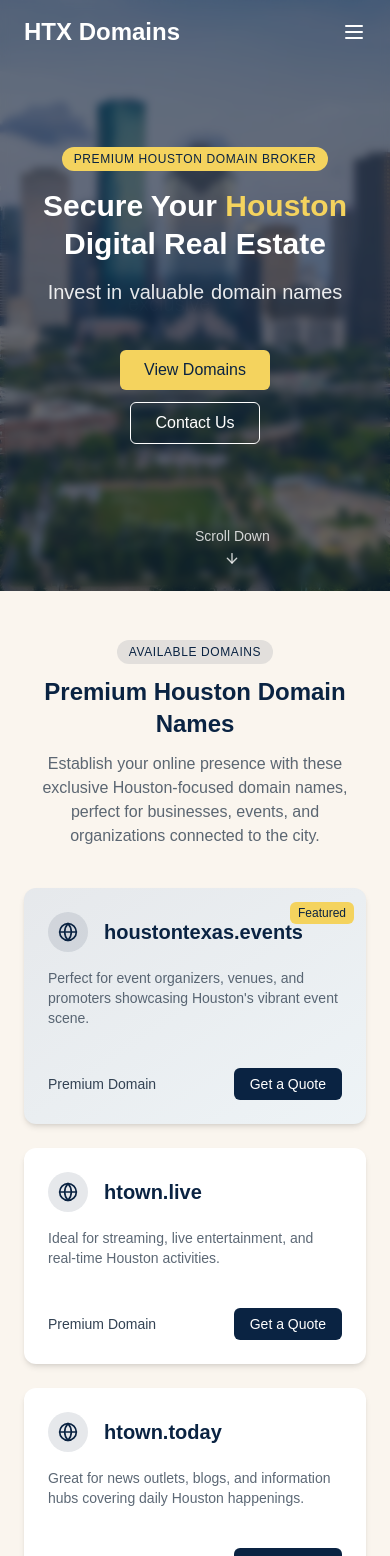
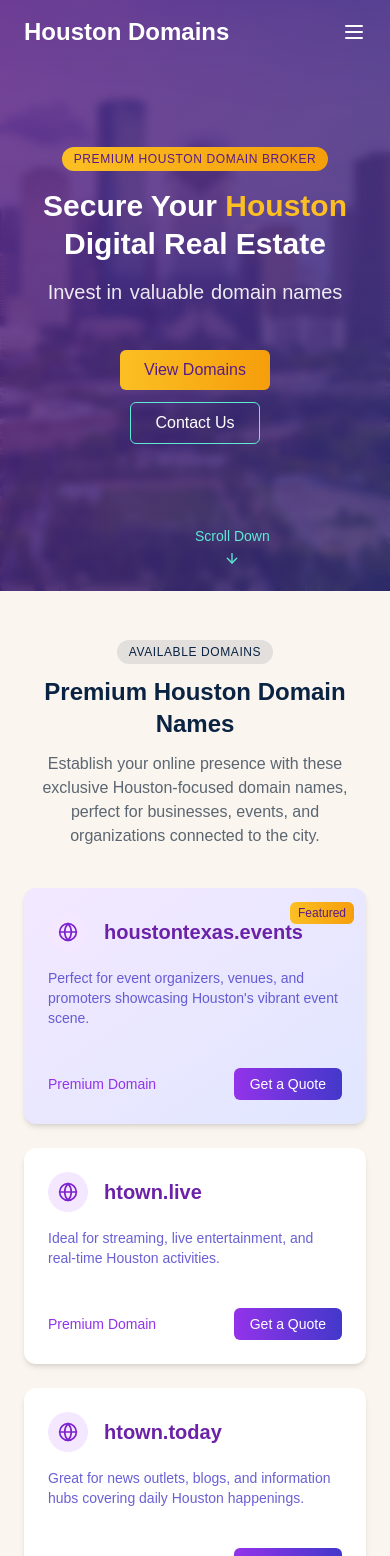
Before and after one commit to weswalz/htx-domain-hub, a React (Vite) app: page / in a window 390 px wide. Shown: the top 1556 px of the page. Built offline with nearby package versions, Linux system fonts and the light colour scheme.

Commit message:
Update site styling and title
Update the site title to "Houston Domains" and adjust the color scheme to be less corporate.

```diff
--- a/src/components/DomainCard.tsx
+++ b/src/components/DomainCard.tsx
@@ -16,7 +16,7 @@ const DomainCard = ({ domain, description, featured = false }: DomainCardProps)
     <div
       className={cn(
         "domain-card group",
-        featured ? "md:col-span-2 bg-gradient-to-br from-houston-navy/10 to-houston-skyblue/10" : "",
+        featured ? "md:col-span-2 bg-gradient-to-br from-purple-100 to-indigo-100" : "",
         isHovered ? "transform scale-[1.02]" : ""
       )}
       onMouseEnter={() => setIsHovered(true)}
@@ -24,37 +24,37 @@ const DomainCard = ({ domain, description, featured = false }: DomainCardProps)
     >
       {featured && (
         <div className="absolute top-3 right-3">
-          <span className="px-2 py-1 text-xs font-medium bg-houston-gold text-houston-navy rounded-md">
+          <span className="px-2 py-1 text-xs font-medium bg-gradient-to-r from-amber-400 to-amber-500 text-purple-900 rounded-md">
             Featured
           </span>
         </div>
       )}
 
       <div className="flex items-center mb-4">
-        <div className="mr-4 p-2.5 rounded-full bg-houston-navy/10 text-houston-navy">
+        <div className="mr-4 p-2.5 rounded-full bg-purple-100 text-purple-700">
           <Globe className="h-5 w-5" />
         </div>
-        <h3 className="text-xl font-display font-bold text-houston-navy">
+        <h3 className="text-xl font-display font-bold text-purple-800">
           {domain}
         </h3>
       </div>
 
       {description && (
-        <p className="text-houston-slate/80 mb-6 text-sm">
+        <p className="text-indigo-700/80 mb-6 text-sm">
           {description}
         </p>
       )}
 
       <div className="mt-auto pt-4">
         <div className="flex justify-between items-center">
-          <span className="text-sm text-houston-slate">
+          <span className="text-sm text-purple-600">
             Premium Domain
           </span>
           <button
             className={cn(
               "relative px-4 py-1.5 text-sm font-medium rounded-md overflow-hidden transition-all duration-300",
-              "bg-houston-navy text-white",
-              "after:absolute after:inset-0 after:bg-houston-gold after:text-houston-navy after:flex after:items-center after:justify-center after:content-['Inquire'] after:translate-y-full after:hover:translate-y-0 after:transition-transform after:duration-300"
+              "bg-gradient-to-r from-purple-600 to-indigo-700 text-white",
+              "after:absolute after:inset-0 after:bg-gradient-to-r after:from-amber-400 after:to-amber-500 after:text-purple-900 after:flex after:items-center after:justify-center after:content-['Inquire'] after:translate-y-full after:hover:translate-y-0 after:transition-transform after:duration-300"
             )}
           >
             <span className="relative z-10 group-hover:opacity-0 transition-opacity duration-300">
@@ -66,7 +66,7 @@ const DomainCard = ({ domain, description, featured = false }: DomainCardProps)
 
       <div
         className={cn(
-          "absolute inset-0 bg-gradient-to-tr from-houston-navy/5 to-transparent rounded-xl transition-opacity duration-300",
+          "absolute inset-0 bg-gradient-to-tr from-purple-500/5 to-transparent rounded-xl transition-opacity duration-300",
           isHovered ? "opacity-100" : "opacity-0"
         )}
       ></div>
--- a/src/components/Footer.tsx
+++ b/src/components/Footer.tsx
@@ -4,45 +4,45 @@ import { ArrowRight } from "lucide-react";
 
 const Footer = () => {
   return (
-    <footer className="bg-houston-navy text-white py-16">
+    <footer className="bg-gradient-to-br from-purple-800 to-indigo-900 text-white py-16">
       <div className="max-w-7xl mx-auto px-6 md:px-12">
         <div className="grid grid-cols-1 md:grid-cols-2 gap-12">
           <div>
-            <h3 className="text-2xl font-display font-bold mb-6">HTX Domains</h3>
-            <p className="text-white/70 mb-6 max-w-xs">
+            <h3 className="text-2xl font-display font-bold mb-6 text-amber-300">Houston Domains</h3>
+            <p className="text-white/80 mb-6 max-w-xs">
               Premium Houston-based domain names for businesses, events, and individuals looking to establish a strong online presence in the heart of Texas.
             </p>
           </div>
 
           <div>
-            <h4 className="text-lg font-bold mb-6">Quick Links</h4>
+            <h4 className="text-lg font-bold mb-6 text-amber-300">Quick Links</h4>
             <ul className="space-y-4">
               <li>
-                <a href="#domains" className="text-white/70 hover:text-houston-gold transition-colors duration-300 flex items-center">
-                  <ArrowRight className="h-4 w-4 mr-2" /> Available Domains
+                <a href="#domains" className="text-white/80 hover:text-amber-300 transition-colors duration-300 flex items-center">
+                  <ArrowRight className="h-4 w-4 mr-2 text-teal-300" /> Available Domains
                 </a>
               </li>
               <li>
-                <a href="#contact" className="text-white/70 hover:text-houston-gold transition-colors duration-300 flex items-center">
-                  <ArrowRight className="h-4 w-4 mr-2" /> Contact Us
+                <a href="#contact" className="text-white/80 hover:text-amber-300 transition-colors duration-300 flex items-center">
+                  <ArrowRight className="h-4 w-4 mr-2 text-teal-300" /> Contact Us
                 </a>
               </li>
               <li>
-                <a href="#" className="text-white/70 hover:text-houston-gold transition-colors duration-300 flex items-center">
-                  <ArrowRight className="h-4 w-4 mr-2" /> Domain FAQs
+                <a href="#" className="text-white/80 hover:text-amber-300 transition-colors duration-300 flex items-center">
+                  <ArrowRight className="h-4 w-4 mr-2 text-teal-300" /> Domain FAQs
                 </a>
               </li>
               <li>
-                <a href="#" className="text-white/70 hover:text-houston-gold transition-colors duration-300 flex items-center">
-                  <ArrowRight className="h-4 w-4 mr-2" /> Privacy Policy
+                <a href="#" className="text-white/80 hover:text-amber-300 transition-colors duration-300 flex items-center">
+                  <ArrowRight className="h-4 w-4 mr-2 text-teal-300" /> Privacy Policy
                 </a>
               </li>
             </ul>
           </div>
         </div>
 
-        <div className="mt-16 pt-8 border-t border-white/10 text-center text-white/50 text-sm">
-          <p>&copy; {new Date().getFullYear()} HTX Domains. All rights reserved.</p>
+        <div className="mt-16 pt-8 border-t border-white/20 text-center text-white/60 text-sm">
+          <p>&copy; {new Date().getFullYear()} Houston Domains. All rights reserved.</p>
         </div>
       </div>
     </footer>
--- a/src/components/HeroSection.tsx
+++ b/src/components/HeroSection.tsx
@@ -21,7 +21,7 @@ const HeroSection = () => {
     <section className="relative w-full h-[70vh] overflow-hidden">
       {/* Hero Background */}
       <div className="absolute inset-0 z-0">
-        <div className="absolute inset-0 bg-houston-navy bg-opacity-60 backdrop-filter backdrop-blur-sm z-10"></div>
+        <div className="absolute inset-0 bg-gradient-to-br from-purple-900/80 to-indigo-900/80 backdrop-filter backdrop-blur-sm z-10"></div>
         <img
           src="/lovable-uploads/2bb8bdd1-164f-4096-858f-4a67d321f71b.png"
           alt="Houston Skyline"
@@ -36,12 +36,12 @@ const HeroSection = () => {
       {/* Content Container */}
       <div className="relative z-20 flex flex-col items-center justify-center h-full px-6 text-white text-center">
         <div className={cn("transition-all duration-1000", isLoaded ? "opacity-100 translate-y-0" : "opacity-0 translate-y-10")}>
-          <span className="inline-block px-3 py-1 mb-4 text-xs font-medium tracking-wider uppercase bg-houston-gold text-houston-navy rounded-full animate-fade-in">
+          <span className="inline-block px-3 py-1 mb-4 text-xs font-medium tracking-wider uppercase bg-gradient-to-r from-amber-400 to-amber-500 text-purple-900 rounded-full animate-fade-in">
             Premium Houston Domain Broker
           </span>
 
           <h1 className="text-3xl md:text-5xl lg:text-6xl font-display font-bold mb-4 leading-tight">
-            Secure Your <span className="text-houston-gold">Houston</span> <br />
+            Secure Your <span className="text-amber-400">Houston</span> <br />
             Digital Real Estate
           </h1>
 
@@ -71,13 +71,13 @@ const HeroSection = () => {
           <div className="flex flex-col sm:flex-row justify-center items-center space-y-3 sm:space-y-0 sm:space-x-4 mt-4 animate-fade-in delay-300">
             <a
               href="#domains"
-              className="px-6 py-2 bg-houston-gold text-houston-navy font-medium rounded-md transition-all duration-300 hover:shadow-lg hover:bg-opacity-90"
+              className="px-6 py-2 bg-gradient-to-r from-amber-400 to-amber-500 text-purple-900 font-medium rounded-md transition-all duration-300 hover:shadow-lg hover:opacity-90"
             >
               View Domains
             </a>
             <a
               href="#contact"
-              className="px-6 py-2 bg-transparent border border-white text-white font-medium rounded-md transition-all duration-300 hover:bg-white/10"
+              className="px-6 py-2 bg-transparent border border-teal-300 text-white font-medium rounded-md transition-all duration-300 hover:bg-teal-300/10"
             >
               Contact Us
             </a>
@@ -87,7 +87,7 @@ const HeroSection = () => {
         <div className="absolute bottom-6 left-1/2 transform -translate-x-1/2 animate-float">
           <a
             href="#domains"
-            className="flex flex-col items-center text-white/80 hover:text-white transition-colors duration-300"
+            className="flex flex-col items-center text-teal-300 hover:text-white transition-colors duration-300"
           >
             <span className="text-sm mb-1">Scroll Down</span>
             <ArrowDown className="h-4 w-4" />
--- a/src/components/Navbar.tsx
+++ b/src/components/Navbar.tsx
@@ -34,10 +34,10 @@ const Navbar = () => {
           href="#"
           className={cn(
             "text-2xl font-display font-bold transition-colors duration-300",
-            isScrolled ? "text-houston-navy" : "text-white"
+            isScrolled ? "text-purple-800" : "text-white"
           )}
         >
-          HTX Domains
+          Houston Domains
         </a>
 
         {/* Desktop Menu */}
@@ -45,8 +45,8 @@ const Navbar = () => {
           <a
             href="#domains"
             className={cn(
-              "font-medium transition-all duration-300 hover:text-houston-gold",
-              isScrolled ? "text-houston-slate" : "text-white"
+              "font-medium transition-all duration-300 hover:text-amber-400",
+              isScrolled ? "text-indigo-700" : "text-white"
             )}
           >
             Domains
@@ -54,13 +54,13 @@ const Navbar = () => {
           <a
             href="#contact"
             className={cn(
-              "font-medium transition-all duration-300 hover:text-houston-gold",
-              isScrolled ? "text-houston-slate" : "text-white"
+              "font-medium transition-all duration-300 hover:text-amber-400",
+              isScrolled ? "text-indigo-700" : "text-white"
             )}
           >
             Contact
           </a>
-          <button className="bg-houston-gold text-houston-navy px-5 py-2 rounded-md font-medium transition-all duration-300 hover:bg-opacity-90 shadow-md hover:shadow-lg">
+          <button className="bg-gradient-to-r from-amber-400 to-amber-500 text-purple-900 px-5 py-2 rounded-md font-medium transition-all duration-300 hover:opacity-90 shadow-md hover:shadow-lg">
             Get a Quote
           </button>
         </div>
@@ -74,14 +74,14 @@ const Navbar = () => {
             <X
               className={cn(
                 "w-6 h-6 transition-colors duration-300",
-                isScrolled ? "text-houston-navy" : "text-white"
+                isScrolled ? "text-purple-800" : "text-white"
               )}
             />
           ) : (
             <Menu
               className={cn(
                 "w-6 h-6 transition-colors duration-300",
-                isScrolled ? "text-houston-navy" : "text-white"
+                isScrolled ? "text-purple-800" : "text-white"
               )}
             />
           )}
@@ -98,14 +98,14 @@ const Navbar = () => {
         <div className="flex flex-col px-6 space-y-4">
           <a
             href="#domains"
-            className="font-medium text-houston-slate hover:text-houston-navy"
+            className="font-medium text-indigo-700 hover:text-purple-800"
             onClick={() => setIsMobileMenuOpen(false)}
           >
             Domains
           </a>
           <a
             href="#contact"
-            className="font-medium text-houston-slate hover:text-houston-navy"
+            className="font-medium text-indigo-700 hover:text-purple-800"
             onClick={() => setIsMobileMenuOpen(false)}
           >
             Contact
@@ -115,7 +115,7 @@ const Navbar = () => {
               setIsMobileMenuOpen(false);
               document.getElementById("contact")?.scrollIntoView({ behavior: "smooth" });
             }}
-            className="bg-houston-gold text-houston-navy px-4 py-2 rounded-md font-medium w-full text-center"
+            className="bg-gradient-to-r from-amber-400 to-amber-500 text-purple-900 px-4 py-2 rounded-md font-medium w-full text-center"
           >
             Get a Quote
           </button>
--- a/src/index.css
+++ b/src/index.css
@@ -1,11 +1,10 @@
-
 @tailwind base;
 @tailwind components;
 @tailwind utilities;
 
 @layer base {
   :root {
-    --background: 216 33% 97%;
+    --background: 250 60% 96%;
     --foreground: 222.2 84% 4.9%;
 
     --card: 0 0% 100%;
@@ -14,16 +13,16 @@
     --popover: 0 0% 100%;
     --popover-foreground: 222.2 84% 4.9%;
 
-    --primary: 210 64% 12%;
+    --primary: 265 64% 50%;
     --primary-foreground: 210 20% 98%;
 
-    --secondary: 45 87% 66%;
-    --secondary-foreground: 222.2 47.4% 11.2%;
+    --secondary: 45 93% 66%;
+    --secondary-foreground: 280 47.4% 30%;
 
-    --muted: 210 40% 96.1%;
+    --muted: 271 40% 96.1%;
     --muted-foreground: 215.4 16.3% 46.9%;
 
-    --accent: 196 40% 50%;
+    --accent: 180 90% 50%;
     --accent-foreground: 222.2 47.4% 11.2%;
 
     --destructive: 0 84.2% 60.2%;
@@ -56,11 +55,11 @@
   }
 
   .focus-ring {
-    @apply focus:outline-none focus:ring-2 focus:ring-houston-skyblue focus:ring-opacity-50;
+    @apply focus:outline-none focus:ring-2 focus:ring-accent focus:ring-opacity-50;
   }
 
   .text-gradient {
-    @apply bg-clip-text text-transparent bg-gradient-to-r from-houston-navy to-houston-skyblue;
+    @apply bg-clip-text text-transparent bg-gradient-to-r from-primary to-accent;
   }
 }
 
@@ -115,3 +114,16 @@ html {
     background-position: 0% 50%;
   }
 }
+
+/* New vibrant background styles */
+.bg-gradient-purple {
+  @apply bg-gradient-to-br from-purple-600 to-indigo-800;
+}
+
+.bg-gradient-amber {
+  @apply bg-gradient-to-r from-amber-400 to-amber-500;
+}
+
+.bg-gradient-teal {
+  @apply bg-gradient-to-r from-teal-400 to-cyan-400;
+}
```
